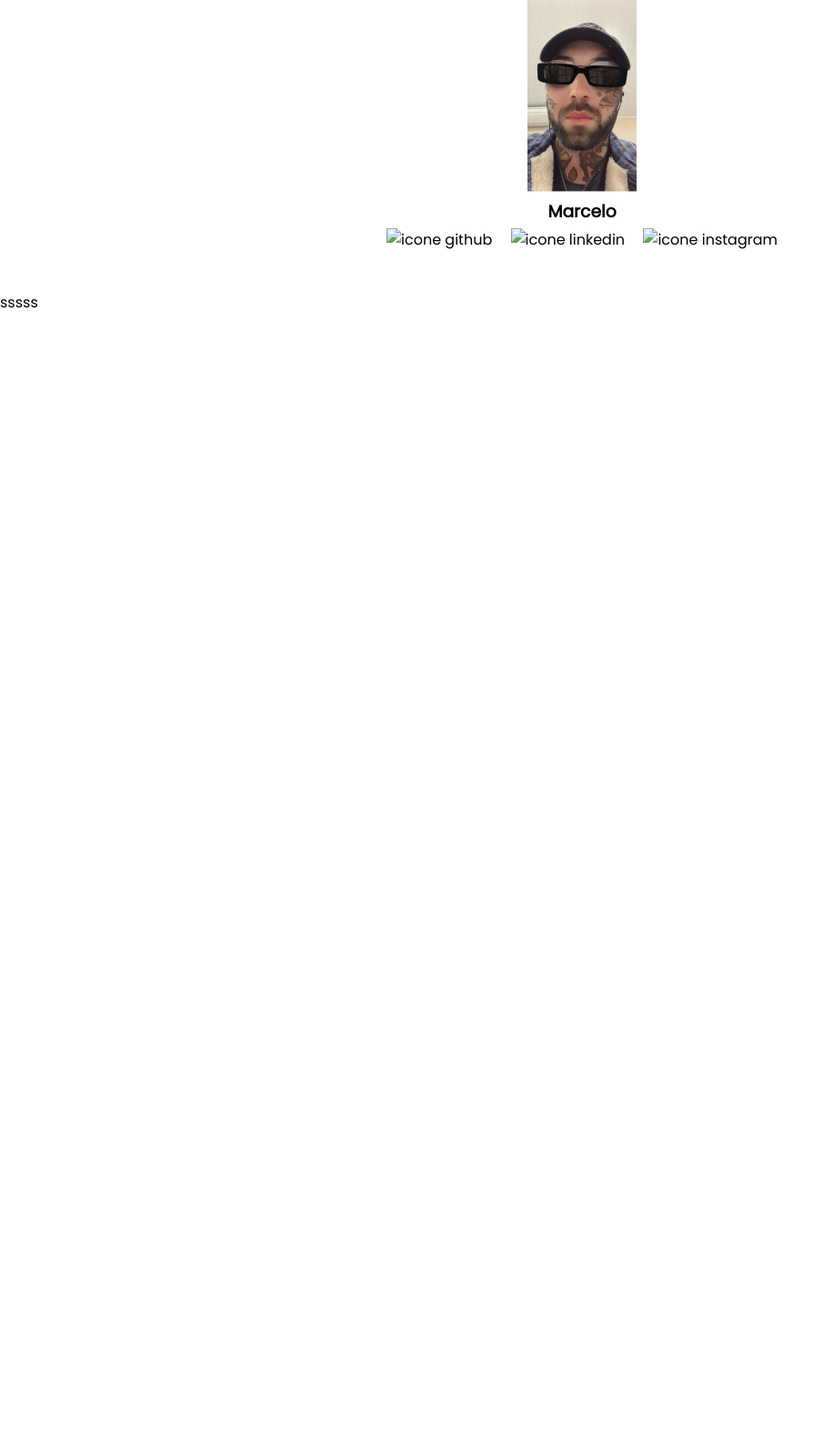
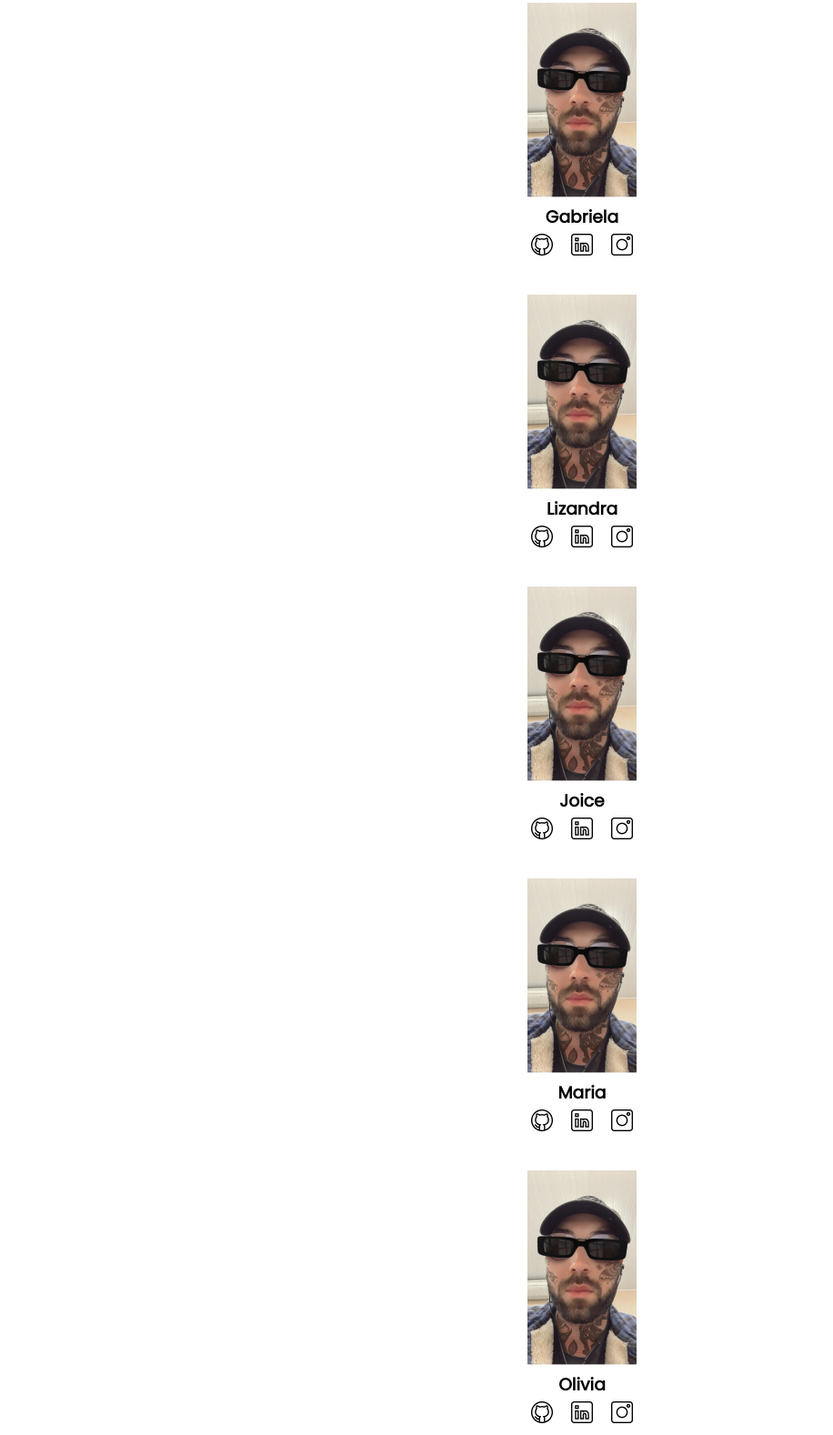
Before and after one commit to IuriHatashi/IuriSite, a plain HTML site: page index.html in a window 1280 px wide. Shown: the part 838-2416 px from the top of the page at 91% size, without its empty margins (0-916 px from the left). Before the commit the page ends 1183 px from the top, so only its background shows below. Drawn offline with Linux system fonts and the light colour scheme.

Commit message:
Add files via upload

```diff
--- a/index.html
+++ b/index.html
@@ -1,6 +1,5 @@
 <!DOCTYPE html>
 <html lang="en">
-
 <head>
     <meta charset="UTF-8">
     <meta http-equiv="X-UA-Compatible" content="IE=edge">
@@ -11,10 +10,9 @@
     <link rel="preconnect" href="https://fonts.gstatic.com" crossorigin>
     <link href="https://fonts.googleapis.com/css2?family=Poppins&display=swap" rel="stylesheet">
 </head>
-
 <body>
     <header class="cabecalho">
-        <img class="cabecalho-imagem" src="alurastart logo 1.png" alt="logo da alura start">
+        <img class="cabecalho-imagem" src="alurastart logo.png" alt="logo da alura start">
         <ul class="cabecalho-lista">
             <li class="cabecalho-lista-item">Escola</li>
             <li class="cabecalho-lista-item">Estudante</li>
@@ -23,31 +21,72 @@
     <section class="escola">
         <div class="escola-div-conteudo">
             <h2 class="escola-titulo">Sobre a Escola</h2>
-            <p class="escola-texto-um">A Escola Alura foi fundada em 2010 e tem como objetivo ensinar Pensamento
-                Computacional, através do ensino de Programação.</p>
-            <p class="escola-texto-dois">A turma mais estudiosa e famosa é a Segunda Série A. Nós somos super unidos e a
-                turma favorita por todos os professores e professoras que nos ajudam!</p>
+            <p class="escola-texto-um">A Escola Alura foi fundada em 2010 e tem como objetivo ensinar Pensamento Computacional, através do ensino de  Programação.</p>
+            <p class="escola-texto-dois">A turma mais estudiosa e famosa é a Segunda Série A. Nós somos super unidos e a turma favorita por todos os professores e professoras que nos ajudam!</p>
         </div>
         <img class="escola-imagem" src="Formula-bro.png" alt="imagem que representa uma professora em sala de aula">
     </section>
     <section class="estudante">
         <h2 class="estudante-titulo">Quem são nossos estudantes?</h2>
+        <div class="estudante-todos">
+        <span></span>
         <div class="estudante-div">
-            <img class="estudante-imagem" src="Marcelo 1.png" alt="foto do marcelo">
+            <img class="estudante-imagem" src="Marcelo.png" alt="foto do marcelo">
             <h3 class="estudante-nome">Marcelo</h3>
-            <img class="estudante-icone" src="github.png" alt="icone github">
-            <img class="estudante-icone" src="linkedin.png" alt="icone linkedin">
-            <img class="estudante-icone" src="instagram.png" alt="icone instagram">
+            <a href="https://github.com/marcelopaludetto"><img class="estudante-icone" src="github.png" alt="icone github"></a>
+            <a href="https://linkedin.com/marcelopaludetto"><img class="estudante-icone" src="linkedin.png" alt="icone linkedin"></a>
+            <a href="https://instagram.com/marcelopaludetto"><img class="estudante-icone" src="instagram.png" alt="icone instagram"></a>
         </div>
         <div class="estudante-div">
-            <img class="estudante-imagem" src="Marcelo 1.png" alt="foto do marcelo">
-            <h3 class="estudante-nome">Marcelo</h3>
+            <img class="estudante-imagem" src="Marcelo.png" alt="foto da gabi">
+            <h3 class="estudante-nome">Gabriela</h3>
+            <a href="https://github.com/GabrielaM-L"><img class="estudante-icone" src="github.png" alt="icone github"></a>
+            <a href="https://www.linkedin.com/in/gabriela-marcomini-de-lima/"><img class="estudante-icone" src="linkedin.png" alt="icone linkedin"></a>
+            <a href="https://www.instagram.com/gabriela_marcomini/"><img class="estudante-icone" src="instagram.png" alt="icone instagram"></a>
+        </div>
+        <div class="estudante-div">
+            <img class="estudante-imagem" src="Marcelo.png" alt="foto da lizandra">
+            <h3 class="estudante-nome">Lizandra</h3>
+            <a href="https://github.com/LizandraDuarte40"><img class="estudante-icone" src="github.png" alt="icone github"></a>
+            <a href="https://www.linkedin.com/in/lizandrarlm-duarte/"><img class="estudante-icone" src="linkedin.png" alt="icone linkedin"></a>
+            <a href="https://www.instagram.com/lizandrarlm"><img class="estudante-icone" src="instagram.png" alt="icone instagram"></a>
+        </div>
+        <span></span>
+        <span></span>
+        <div class="estudante-div">
+            <img class="estudante-imagem" src="Marcelo.png" alt="foto da joice">
+            <h3 class="estudante-nome">Joice</h3>
+            <a href="https://github.com/JoiceAlura"><img class="estudante-icone" src="github.png" alt="icone github"></a>
+            <a href="https://www.linkedin.com/in/joicebarbaresco/"><img class="estudante-icone" src="linkedin.png" alt="icone linkedin"></a>
+            <a href="https://www.instagram.com/joicebarbaresco/"><img class="estudante-icone" src="instagram.png" alt="icone instagram"></a>
+        </div>
+        <div class="estudante-div">
+            <img class="estudante-imagem" src="Marcelo.png" alt="foto da maria">
+            <h3 class="estudante-nome">Maria</h3>
+            <a href="https://github.com/MagePSR"><img class="estudante-icone" src="github.png" alt="icone github"></a>
+            <a href="https://www.linkedin.com/in/mariageovanna"><img class="estudante-icone" src="linkedin.png" alt="icone linkedin"></a>
+            <a href="https://www.instagram.com/magpsr/"><img class="estudante-icone" src="instagram.png" alt="icone instagram"></a>
+        </div>
+        <div class="estudante-div">
+            <img class="estudante-imagem" src="Marcelo.png" alt="foto da olhe">
+            <h3 class="estudante-nome">Olivia</h3>
             <img class="estudante-icone" src="github.png" alt="icone github">
-            <img class="estudante-icone" src="linkedin.png" alt="icone linkedin">
-            <img class="estudante-icone" src="instagram.png" alt="icone instagram">
+            <a href="https://www.linkedin.com/in/olhe/"><img class="estudante-icone" src="linkedin.png" alt="icone linkedin"></a>
+            <a href="https://github.com/olhe12"><img class="estudante-icone" src="instagram.png" alt="icone instagram"></a>
         </div>
-    </section>
-</body>
-
-</html>
-sssss
+        <span></span>
+        <span></span>
+        <div class="estudante-div">
+            <img class="estudante-imagem" src="Marcelo.png" alt="foto da rafa">
+            <h3 class="estudante-nome">Rafaela</h3>
+            <a href="https://github.com/rafaelamunhoz12"><img class="estudante-icone" src="github.png" alt="icone github"></a>
+            <a href="http://linkedin.com/in/rafaela-felix-munhoz-oliveira-02160a10a"><img class="estudante-icone" src="linkedin.png" alt="icone linkedin"></a>
+            <a href="https://www.instagram.com/rafafmo/"><img class="estudante-icone" src="instagram.png" alt="icone instagram"></a>
+        </div>
+        <div class="estudante-div">
+            <img class="estudante-imagem" src="Marcelo.png" alt="foto da thais">
+            <h3 class="estudante-nome">Thais</h3>
+            <a href="https://github.com/Thaispianucci"><img class="estudante-icone" src="github.png" alt="icone github"></a>
+            <a href="https://www.linkedin.com/in/thais-pianucci-benedicto-54a9a416/"><img class="estudante-icone" src="linkedin.png" alt="icone linkedin"></a>
+            <a href="https://www.instagram.com/thaispianucci/"><img class="estudante-icone" src="instagram.png" alt="icone instagram"></a>
+        </div>
--- a/style.css
+++ b/style.css
@@ -1,4 +1,4 @@
-* *{
+*{
     margin: 0;
     padding: 0;
 }
```
Also changed, not shown: LICENSE.txt (added), Marcelo.png (added), alurastart logo.png (added), github.png (added), instagram.png (added), linkedin.png (added).
